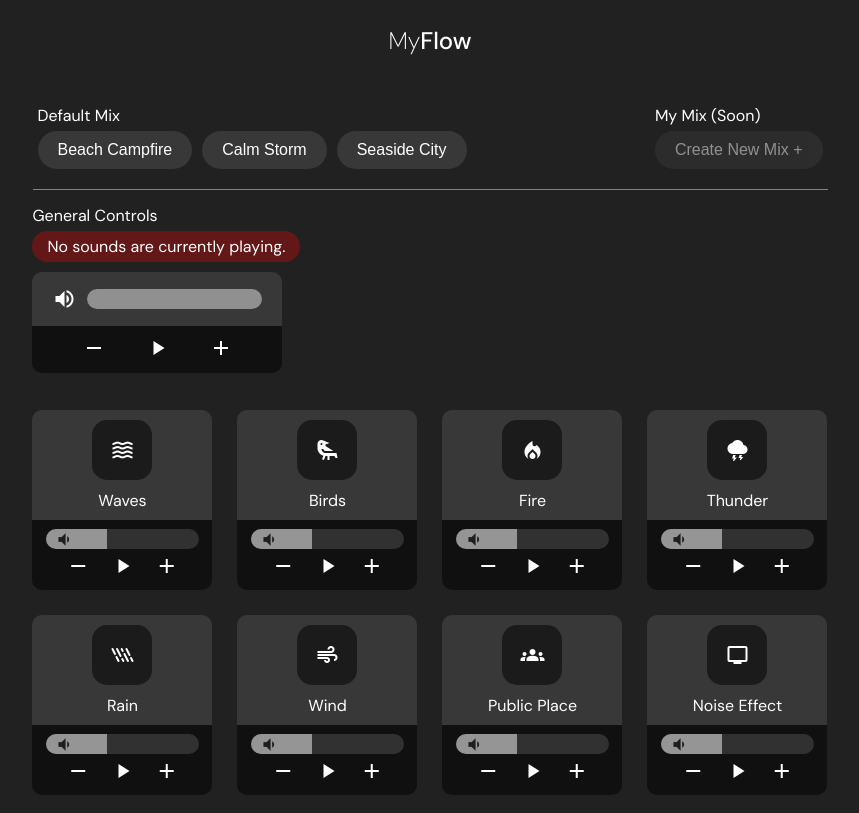
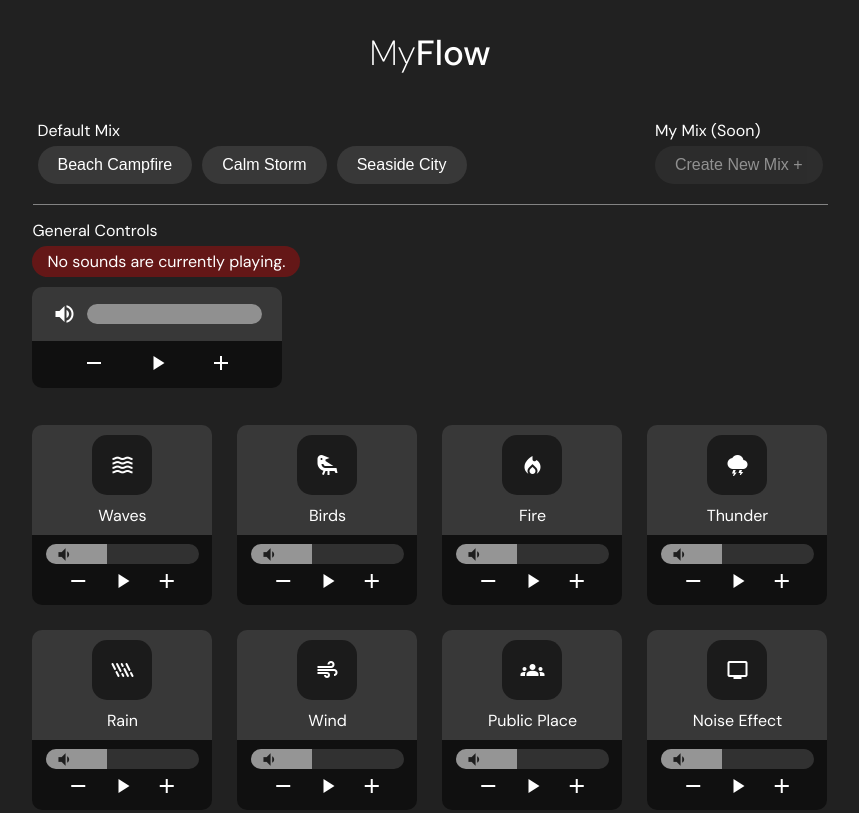
Before and after one commit to IsmailKacem/MyFlow, a plain HTML site: page index.html in a window 1280 px wide. Shown: the top 813 px of the page, without its empty margins (210-1069 px from the left). Drawn offline with nearby package versions, Linux system fonts and the light colour scheme.

Commit message:
fix : title size and div-sections padding

```diff
--- a/style.css
+++ b/style.css
@@ -16,21 +16,16 @@ body {
 
 .header-myflow {
     min-height: 50px;
-    max-width: 1500px;
-    margin: 0 auto;
-    margin-top: 15px;
-    display: flex;
-    align-items: center;
+    margin-top: 30px;
 }
 
 .container__navbar__header {
-    width: max-content;
     color: white;
-    margin: 0 auto;
+    text-align: center;
 }
 
 .h1__header {
-    font-size: clamp(20px, 2vw, 24px);
+    font-size: clamp(25px, 3vw, 35px);
     font-weight: 500;
 }
 
@@ -47,7 +42,7 @@ body {
 .div-sections{
     /* background: #00000099; */
     width: 90%;
-    padding: 20px;
+    padding: 20px 0;
     margin: 0 auto;
     display: flex;
     flex-direction: column;
```
